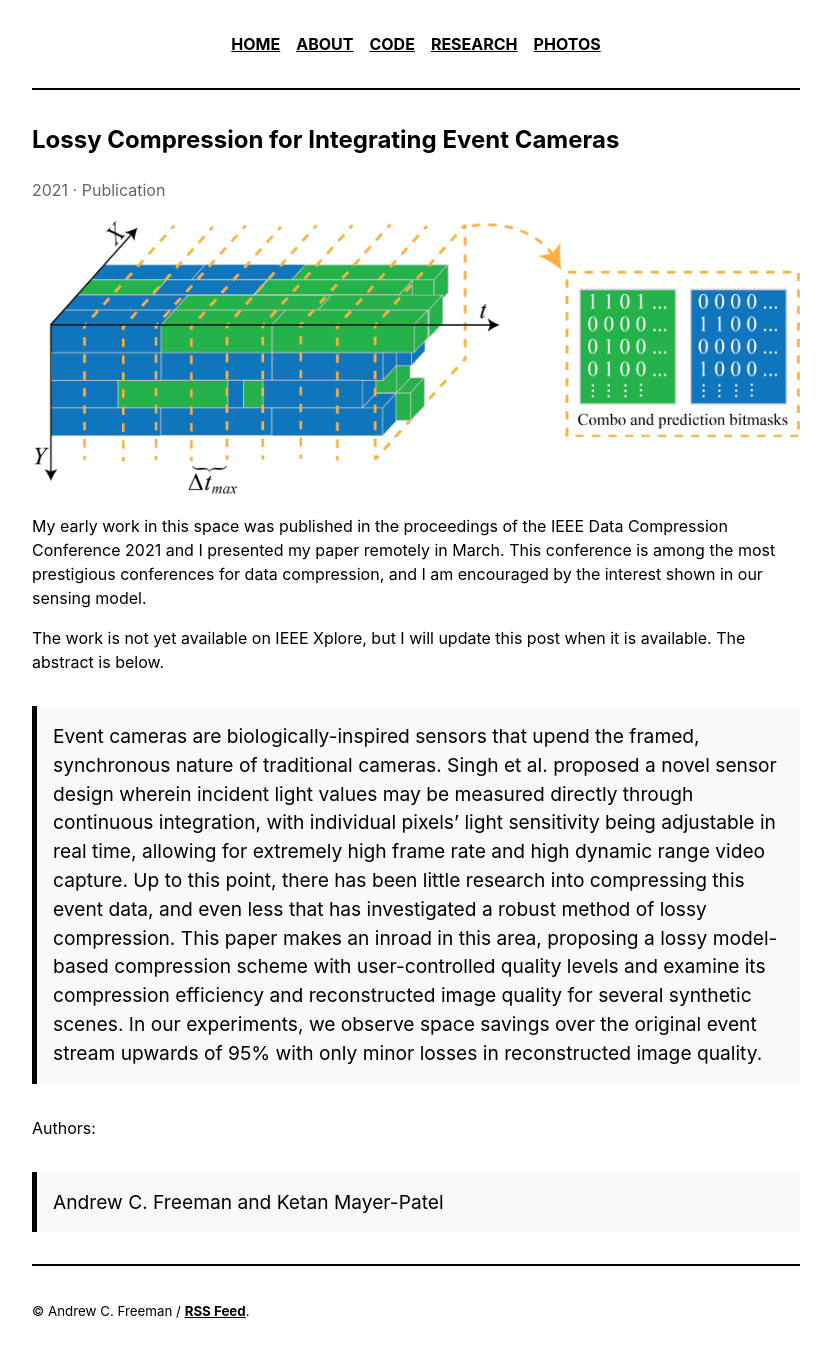
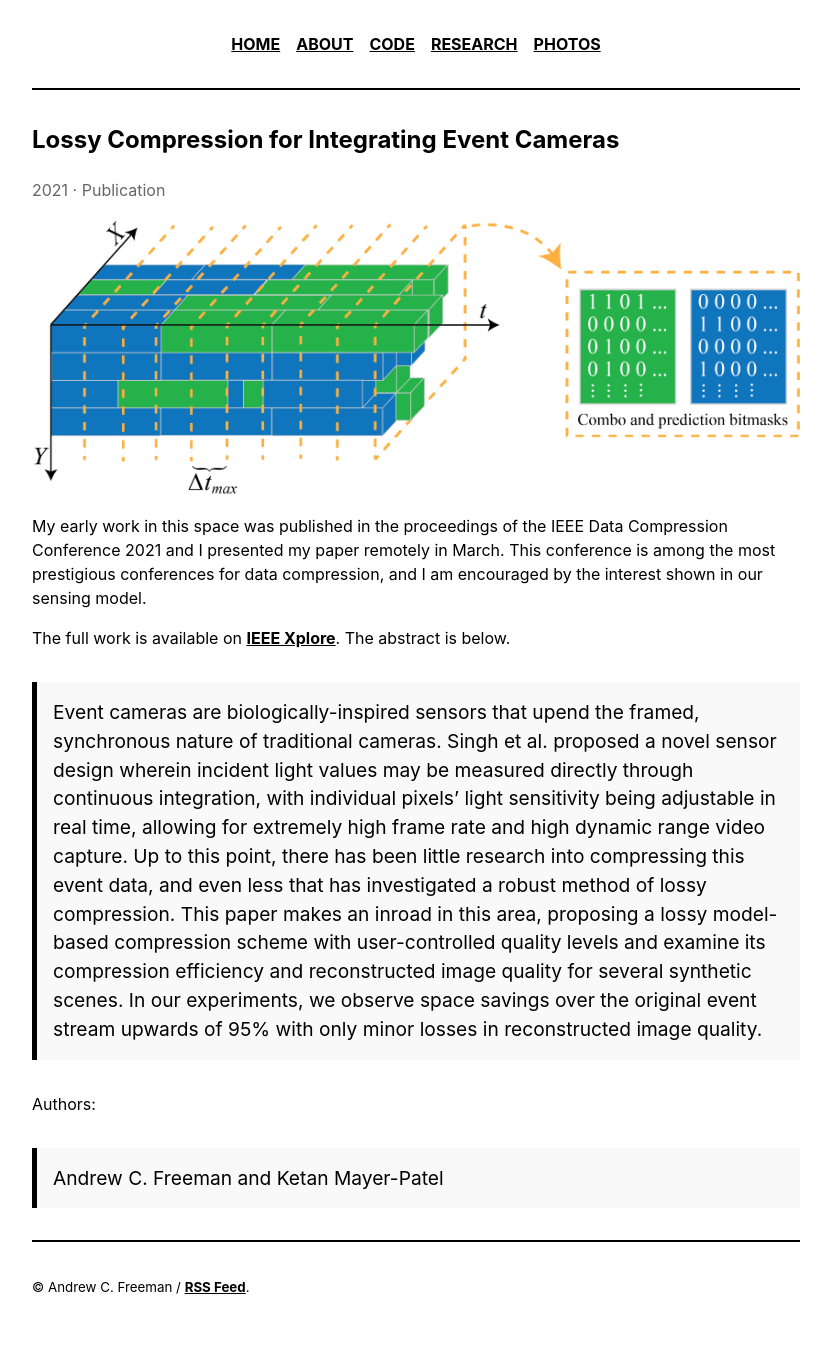
Before and after one commit to ac-freeman/acfreeman.github.io, a Jekyll site: the page built from _projects/2021-4-28-dcc.md, in a window 1280 px wide. Shown: the whole page, without its empty margins (224-1055 px from the left). Built offline with Jekyll 4.4.1, drawn with Linux system fonts in a browser that asks for light colours; after the commit the page ends 1346 px from its top, so only the background shows below that.

Commit message:
Add DCC link

```diff
--- a/_projects/2021-4-28-dcc.md
+++ b/_projects/2021-4-28-dcc.md
@@ -10,7 +10,7 @@ image: /assets/images/projects/dcc/diagram.png
 
 My early work in this space was published in the proceedings of the IEEE Data Compression Conference 2021 and I presented my paper remotely in March. This conference is among the most prestigious conferences for data compression, and I am encouraged by the interest shown in our sensing model.
 
-The work is not yet available on IEEE Xplore, but I will update this post when it is available. The abstract is below.
+The full work is available on <a href="https://ieeexplore.ieee.org/document/9418781" targe="_blank">IEEE Xplore</a>. The abstract is below.
 
 <blockquote>Event cameras are biologically-inspired sensors that upend the framed, synchronous nature of traditional cameras. Singh et al. proposed a novel sensor design wherein incident light values may be measured directly through continuous integration, with individual pixels’ light sensitivity being adjustable in real time, allowing for extremely high frame rate and high dynamic range video capture. Up to this point, there has been little research into compressing this event data, and even less that has investigated a robust method of lossy compression. This paper makes an inroad in this area, proposing a lossy model-based compression scheme with user-controlled quality levels and examine its compression efficiency and reconstructed image quality for several synthetic scenes. In our experiments, we observe space savings over the original event stream upwards of 95% with only minor losses in reconstructed image quality.</blockquote>
 
```
